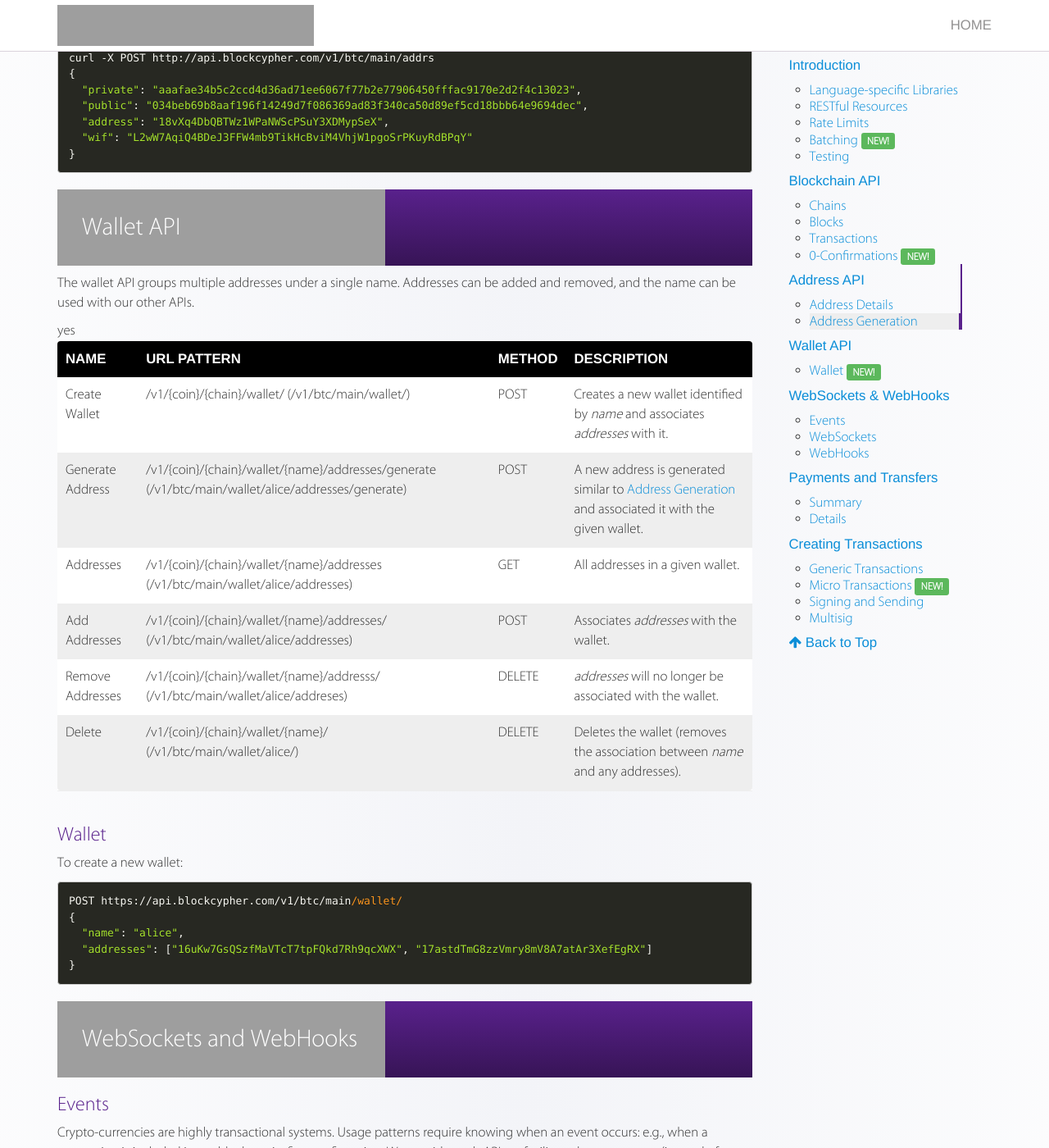
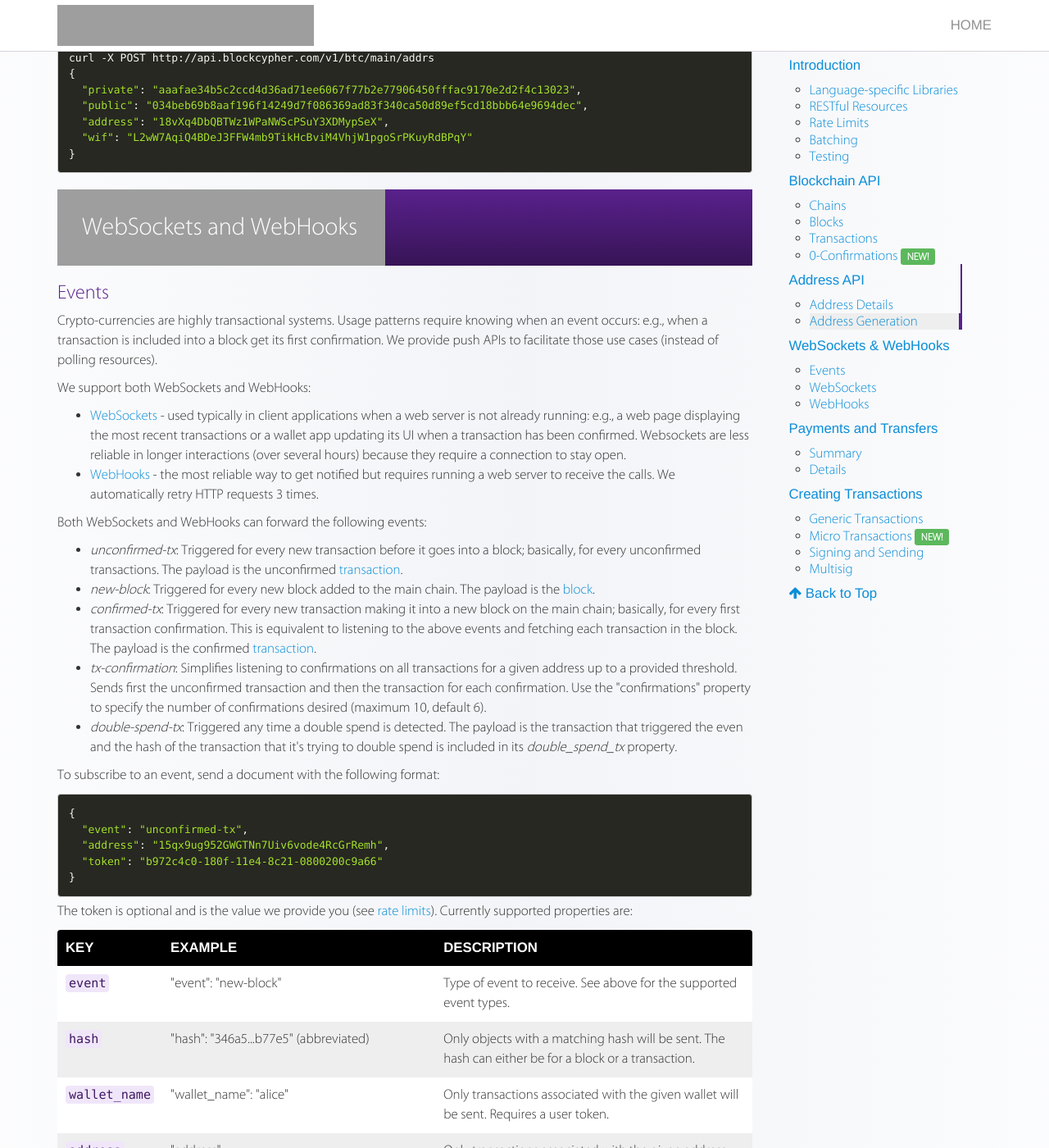
Before and after one commit to blockcypher/documentation, a Jekyll site: the page built from index.html, in a window 1280 px wide and 1400 px high, scrolled down 16363 px. Shown: the whole window at 82% size. Built offline with Jekyll 4.4.1, drawn with Linux system fonts in a browser that asks for light colours; nearby versions of some CDN libraries; some web fonts are replaced; some of the changed text lies outside the part shown.

Commit message:
Taking out the wallet API until fixed.

```diff
--- a/_includes/reference/wallet_api.html
+++ b/_includes/reference/wallet_api.html
@@ -56,7 +56,7 @@
       <tr>
         <td>Delete</td>
         <td>/v1/{coin}/{chain}/wallet/{name}/ (/v1/btc/main/wallet/alice/)</td>
-        <td>DELETE</td>yes
+        <td>DELETE</td>
         <td>Deletes the wallet (removes the association between <em>name</em> and any addresses).</td>
       </tr>
     </tbody>
--- a/index.html
+++ b/index.html
@@ -10,7 +10,6 @@
       {% include reference/intro.html %}
       {% include reference/blockchain_api.html %}
       {% include reference/address_api.html %}
-      {% include reference/wallet_api.html %}
       {% include reference/websockets_webhooks.html %}
       {% include reference/payments_transfers.html %}
       {% include reference/creating_txns.html %}
@@ -24,7 +23,7 @@
               <li><a href="#lang-libs">Language-specific Libraries</a></li>
               <li><a href="#resources">RESTful Resources</a></li>
               <li><a href="#rate_limits">Rate Limits</a></li>
-              <li><a href="#batching">Batching</a> <span class="label label-success">NEW!</span></li>
+              <li><a href="#batching">Batching</a></li>
               <li><a href="#testing">Testing</a></li>
             </ul>
           </li>
@@ -42,12 +41,12 @@
               <li><a href="#address_gen">Address Generation</a></li>
             </ul>
           </li>
-          <li><a href="#wallet_api" class="mpsb">Wallet API</a>
+          <!--li><a href="#wallet_api" class="mpsb">Wallet API</a>
             <ul>
               <li><a href="#wallet_api">Wallet</a>  <span class="label label-success">NEW!</span></li>
-              <!-- <li><a href="#hd_wallet">HD Wallet</a>  <span class="label label-success">NEW!</span></li> -->
+              <! <li><a href="#hd_wallet">HD Wallet</a>  <span class="label label-success">NEW!</span></li> >
             </ul>
-          </li>
+          </li-->
           <li><a href="#websocket_webhook" class="mpsb">WebSockets &amp; WebHooks</a>
             <ul>
               <li><a href="#events">Events</a></li>
```
